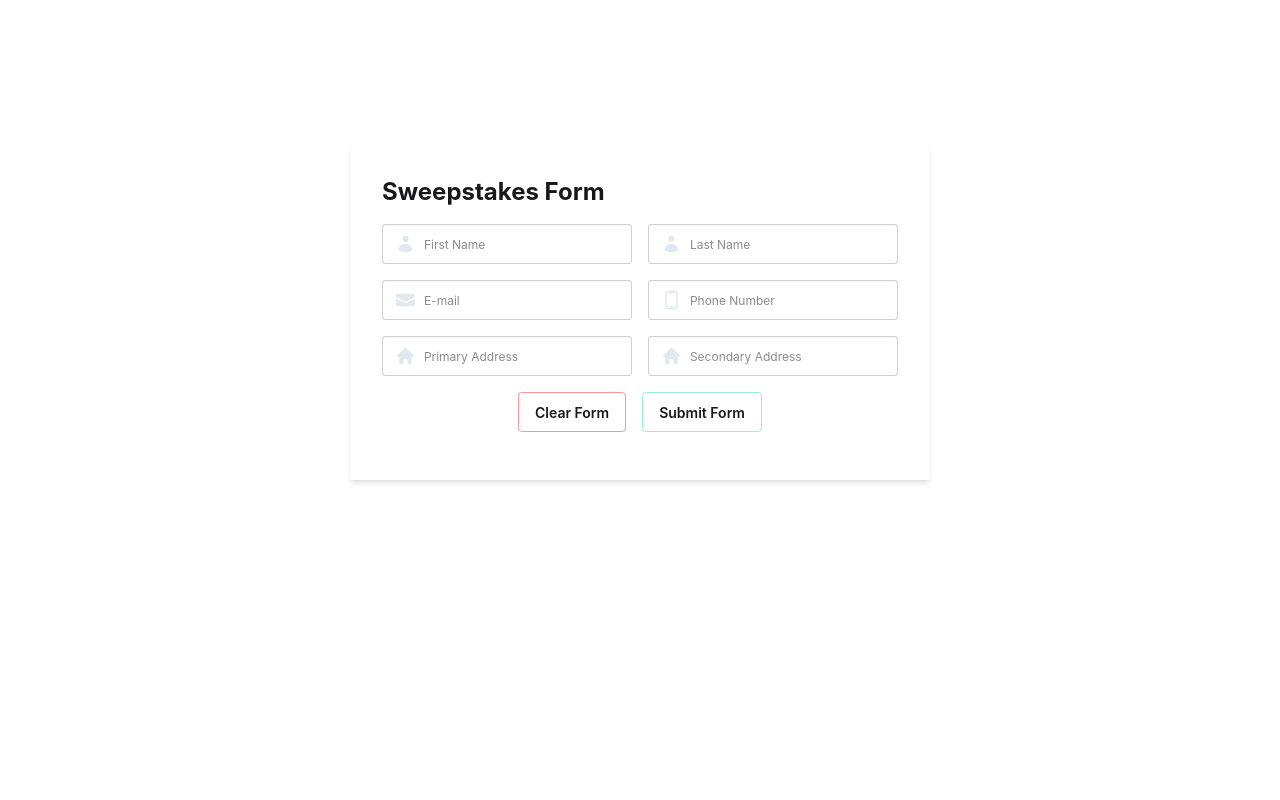
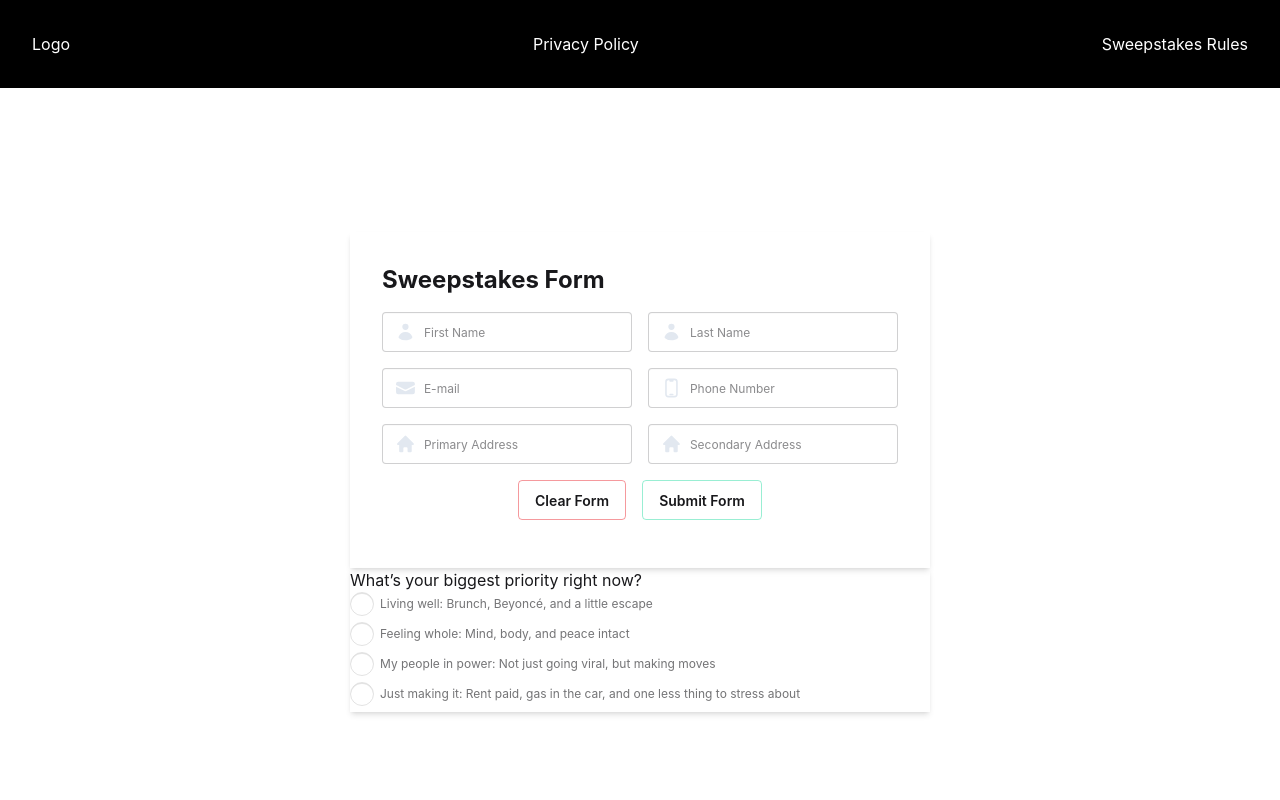
Before and after one commit to jjosephd/aav-ui, a React (Vite) app: page /campaigns/beyonce in a window 1280 px wide. Shown: the top 800 px of the page. Built offline with nearby package versions, Linux system fonts and the light colour scheme.

Commit message:
Updates to this commit -Radio form added to form component -NavBar component created

```diff
--- a/src/components/Layout.jsx
+++ b/src/components/Layout.jsx
@@ -1,9 +1,12 @@
 import { Outlet } from 'react-router-dom';
 import BottomNav from './BottomNav';
+import NavBar from './NavBar';
 const Layout = () => {
   return (
     <div className="min-h-screen overflow-x-hidden flex flex-col">
-      {/*NavBar*/}
+      <header>
+        <NavBar />
+      </header>
       <main className="relative flex flex-col mt-36 items-center min-h-screen">
         <Outlet />
       </main>
--- /dev/null
+++ b/src/components/NavBar.jsx
@@ -0,0 +1,30 @@
+import React from 'react';
+import { Link } from 'react-router-dom';
+import { Bars3Icon } from '@heroicons/react/20/solid';
+
+const NavBar = () => {
+  return (
+    <>
+      <nav className="nav-container min-w-screen bg-black p-8">
+        <ul className="flex justify-between">
+          <li className="text-white">Logo</li>
+          <li className="privacy-link hidden md:block">
+            <Link to="/privacy-policy" className=" text-white">
+              Privacy Policy
+            </Link>
+          </li>
+          <li className="privacy-link hidden md:block">
+            <Link to="/privacy-policy" className=" text-white">
+              Sweepstakes Rules
+            </Link>
+          </li>
+          <li className="md:hidden">
+            <Bars3Icon className="h-6 w-6 text-white" />
+          </li>
+        </ul>
+      </nav>
+    </>
+  );
+};
+
+export default NavBar;
--- a/src/components/SweepstakesForm.jsx
+++ b/src/components/SweepstakesForm.jsx
@@ -40,6 +40,7 @@ const SweepstakesForm = () => {
     });
   };
   return (
+    <div className="">
       <div className="shadow-md p-8">
         <form onSubmit={onSubmit}>
           <h2 className="text-2xl font-bold mb-4">Sweepstakes Form</h2>
@@ -125,6 +126,65 @@ const SweepstakesForm = () => {
           </button>
         </div>
       </div>
+      <div className="radio-container shadow-md">
+        <h2>What’s your biggest priority right now?</h2>
+        <ul>
+          <li>
+            <label htmlFor="" className="label ">
+              <input
+                type="radio"
+                name="radio"
+                id="radio-1"
+                className="radio radio-outlined"
+              />
+              <span className="label-text text-xs ">
+                Living well: Brunch, Beyoncé, and a little escape
+              </span>
+            </label>
+          </li>
+          <li>
+            <label htmlFor="" className="label">
+              <input
+                type="radio"
+                name="radio"
+                id="radio-1"
+                className="radio radio-outlined"
+              />
+              <span className="label-text text-xs ">
+                Feeling whole: Mind, body, and peace intact
+              </span>
+            </label>
+          </li>
+          <li>
+            <label htmlFor="" className="label ">
+              <input
+                type="radio"
+                name="radio"
+                id="radio-1"
+                className="radio radio-outlined"
+              />
+              <span className="label-text text-xs ">
+                My people in power: Not just going viral, but making moves
+              </span>
+            </label>
+          </li>
+          <li>
+            <label htmlFor="" className="label">
+              <input
+                type="radio"
+                name="radio"
+                id="radio-1"
+                className="radio radio-outlined"
+              />
+              <span className="label-text text-xs ">
+                Just making it: Rent paid, gas in the car, and one less thing to
+                stress about
+              </span>
+            </label>
+          </li>
+        </ul>
+      </div>
+    </div>
   );
 };
 
```
Lines whose indentation alone changed are shown as unchanged.
